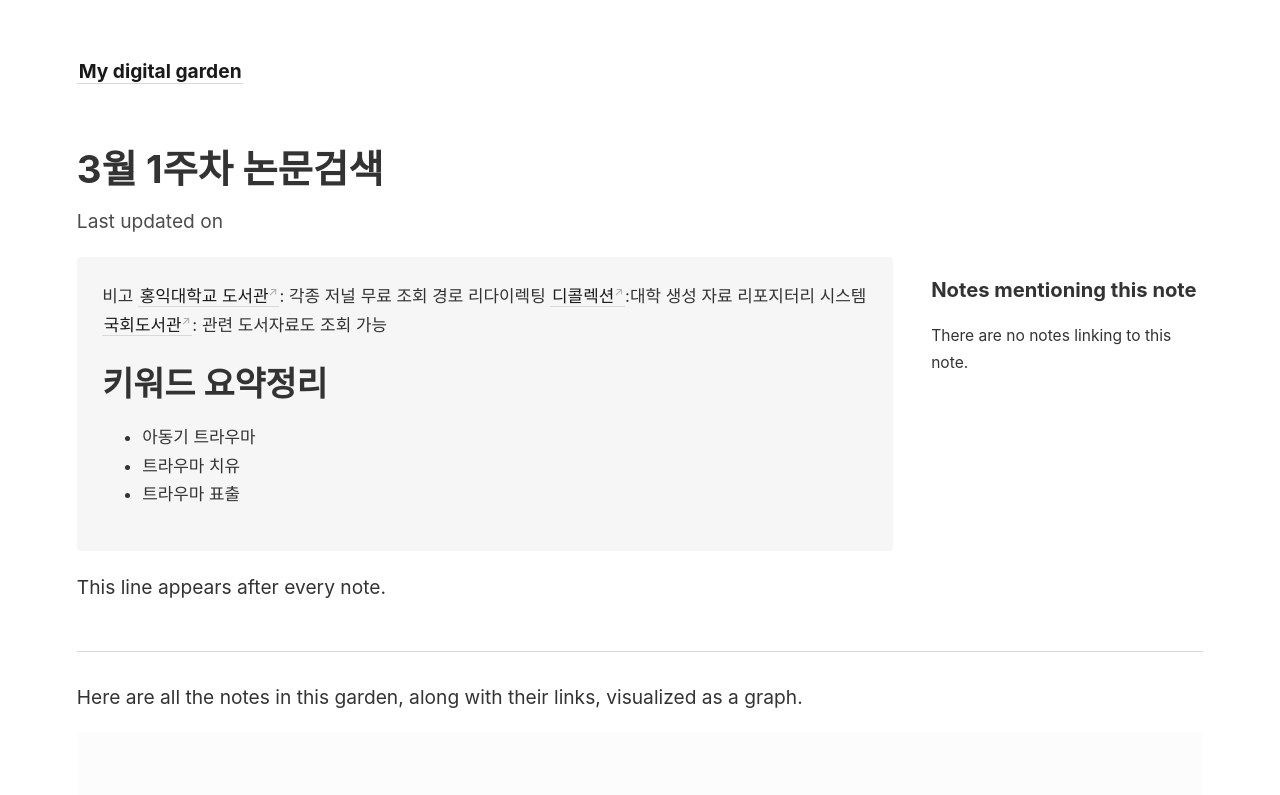
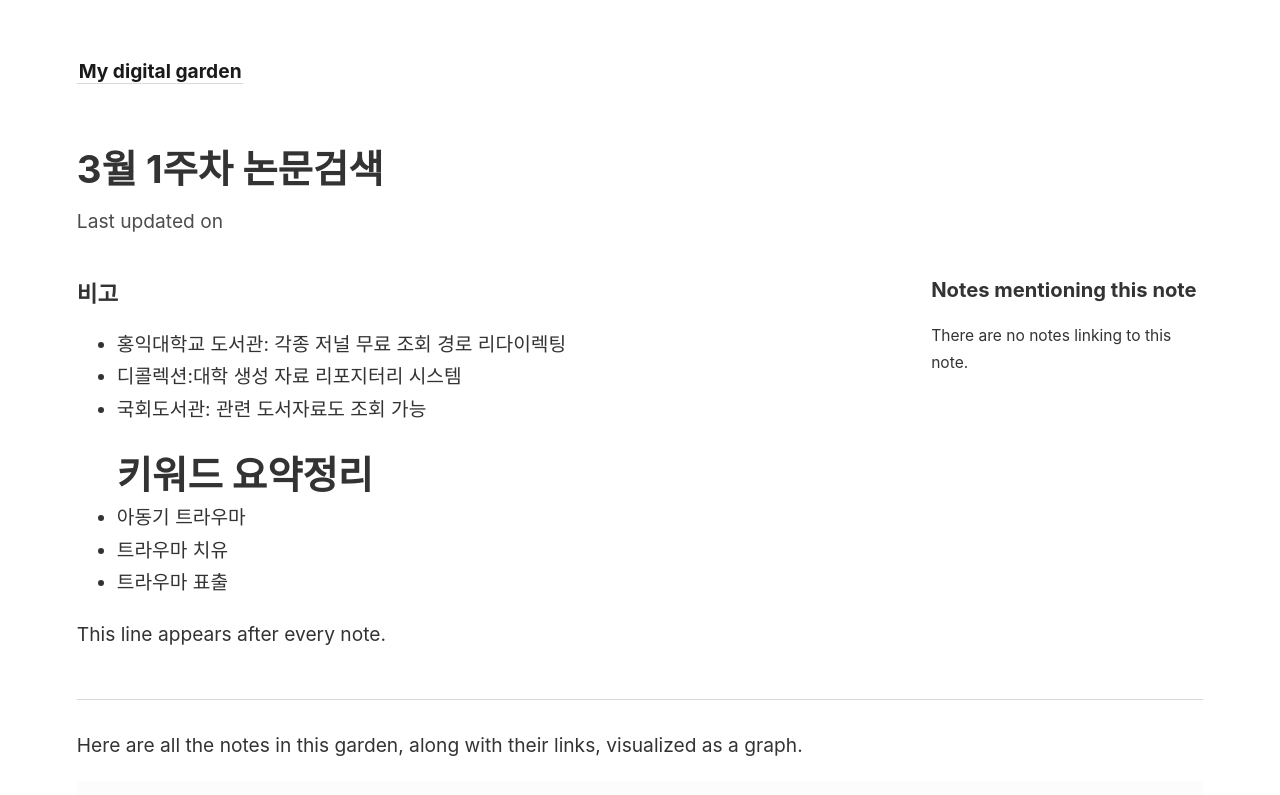
Before and after one commit to MasterCheckCard/Digital-Garden, a Jekyll site: the page built from _notes/3월 1주차 논문검색.md, in a window 1280 px wide and 900 px high. Shown: the top 795 px of the window. Built offline with Jekyll 4.4.1, drawn with Linux system fonts in a browser that asks for light colours; part of the change alters nothing that is shown.

```diff
--- a/_notes/3월 1주차 논문검색.md
+++ b/_notes/3월 1주차 논문검색.md
@@ -1,7 +1,7 @@
-> 비고
->[홍익대학교 도서관](https://honors.hongik.ac.kr/): 각종 저널 무료 조회 경로 리다이렉팅
-> [디콜렉션](https://dcoll.hongik.ac.kr/):대학 생성 자료 리포지터리 시스템
-> [국회도서관](https://www.nanet.go.kr/main.do): 관련 도서자료도 조회 가능
+### 비고
+- 홍익대학교 도서관: 각종 저널 무료 조회 경로 리다이렉팅
+- 디콜렉션:대학 생성 자료 리포지터리 시스템
+- 국회도서관: 관련 도서자료도 조회 가능
 # 키워드 요약정리
 - 아동기 트라우마
 - 트라우마 치유
```
